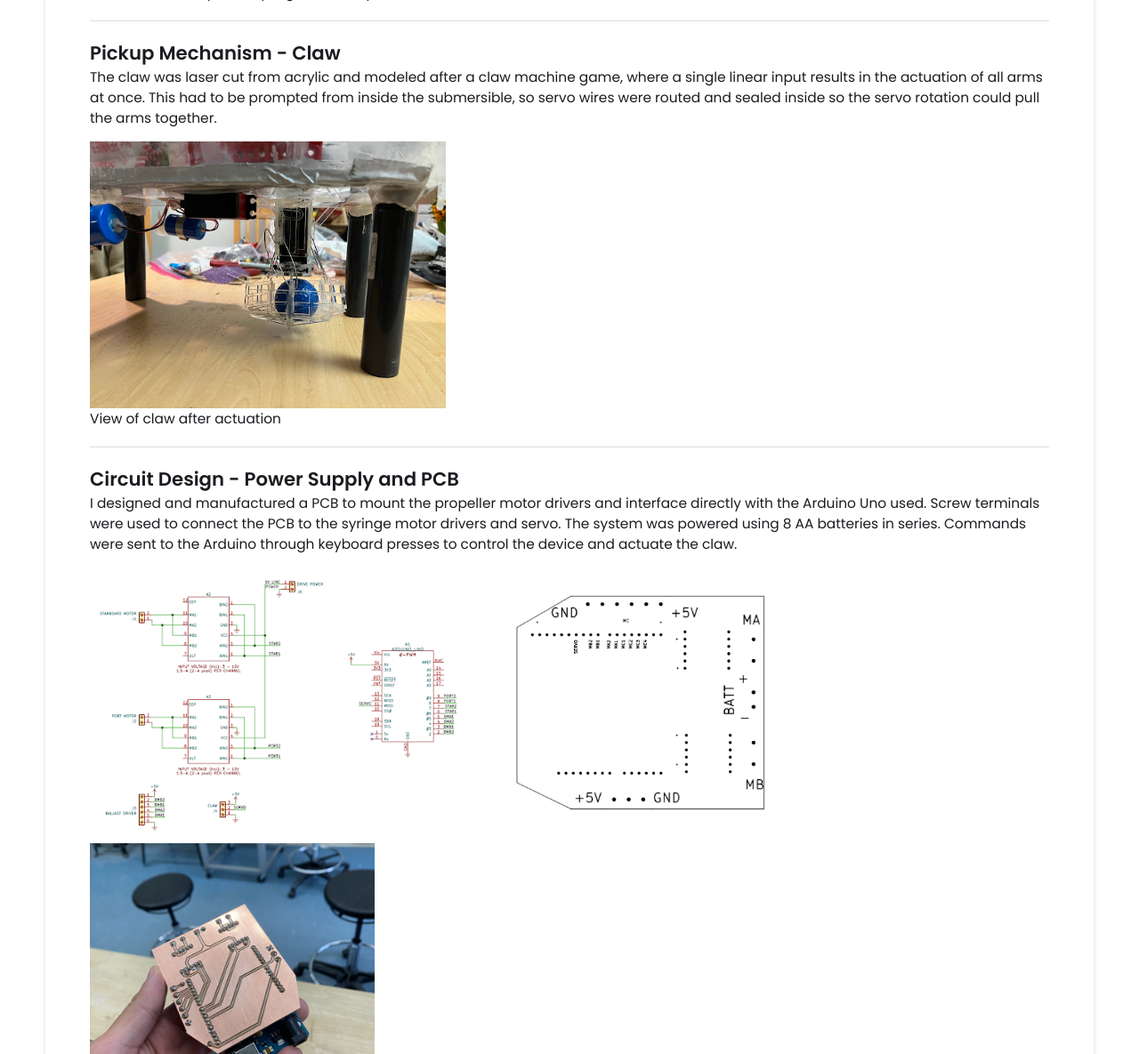
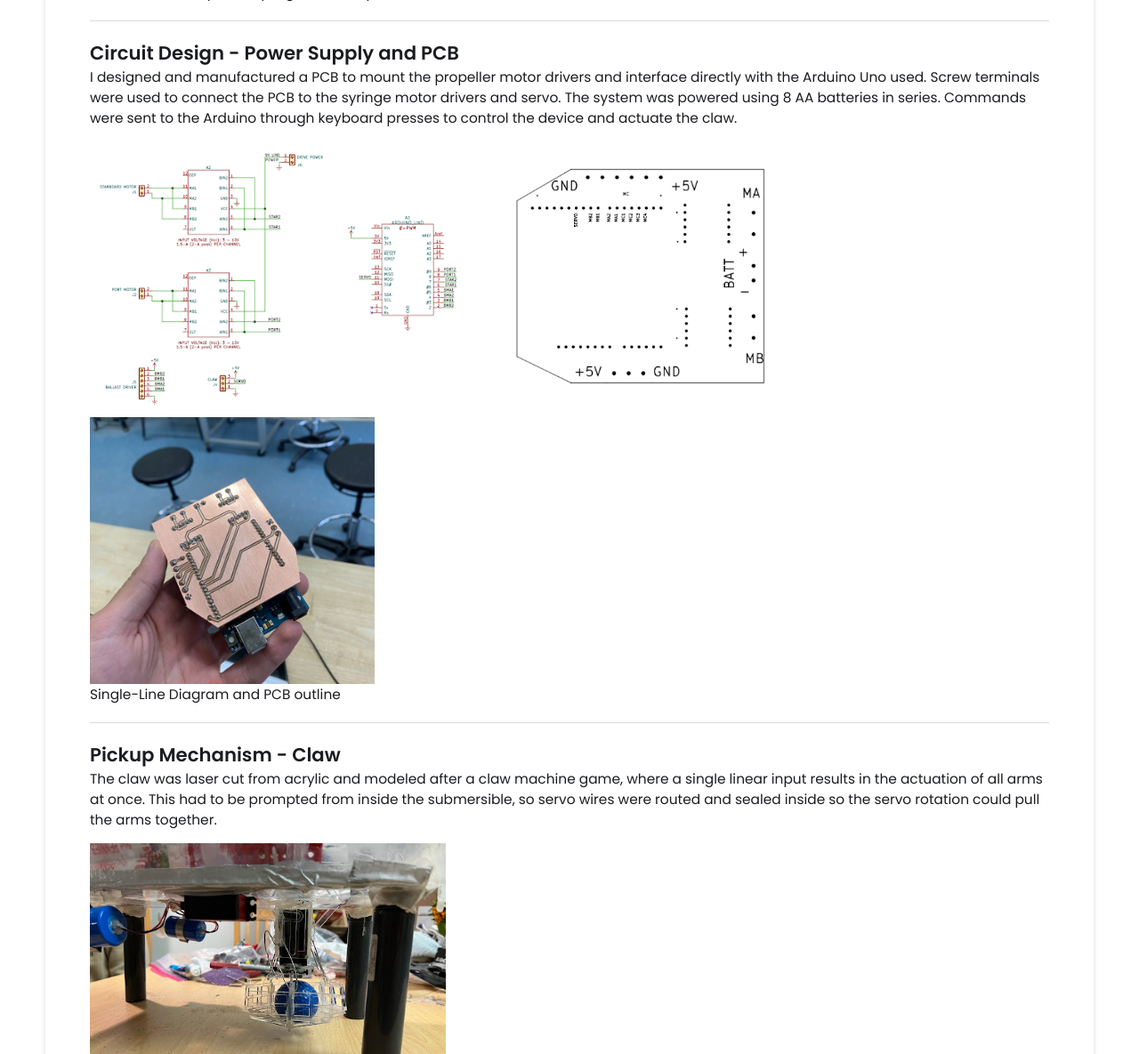
Before and after one commit to rileytinianov/rileytinianov.github.io, a Jekyll site: the page built from _projects/Submersible/index.md, in a window 1280 px wide and 1400 px high, scrolled down 957 px. Shown: the part 215-1400 px from the top of the window at 89% size. Built offline with Jekyll 4.4.1, drawn with Linux system fonts in a browser that asks for light colours; part of the change alters nothing that is shown; some of the changed text lies outside the part shown.

Commit message:
Update index.md

```diff
--- a/_projects/Submersible/index.md
+++ b/_projects/Submersible/index.md
@@ -19,6 +19,14 @@ View of rack and pinion syringes and 3D printed motor mounts
 
 ---
 
+## Circuit Design - Power Supply and PCB
+I designed and manufactured a PCB to mount the propeller motor drivers and interface directly with the Arduino Uno used. Screw terminals were used to connect the PCB to the syringe motor drivers and servo. The system was powered using 8 AA batteries in series. Commands were sent to the Arduino through keyboard presses to control the device and actuate the claw.
+
+{% include image-gallery.html images="SLD.png, PCBSub.png, HoldingPCB.jpg" height="300" %}
+Single-Line Diagram and PCB outline
+
+---
+
 ## Pickup Mechanism - Claw
 The claw was laser cut from acrylic and modeled after a claw machine game, where a single linear input results in the actuation of all arms at once. This had to be prompted from inside the submersible, so servo wires were routed and sealed inside so the servo rotation could pull the arms together.
 
@@ -26,11 +34,3 @@ The claw was laser cut from acrylic and modeled after a claw machine game, where
 View of claw after actuation
 
 ---
-
-## Circuit Design - Power Supply and PCB
-I designed and manufactured a PCB to mount the propeller motor drivers and interface directly with the Arduino Uno used. Screw terminals were used to connect the PCB to the syringe motor drivers and servo. The system was powered using 8 AA batteries in series. Commands were sent to the Arduino through keyboard presses to control the device and actuate the claw.
-
-{% include image-gallery.html images="SLD.png, PCBSub.png, HoldingPCB.jpg" height="300" %}
-Single-Line Diagram and PCB outline
-
----
```
